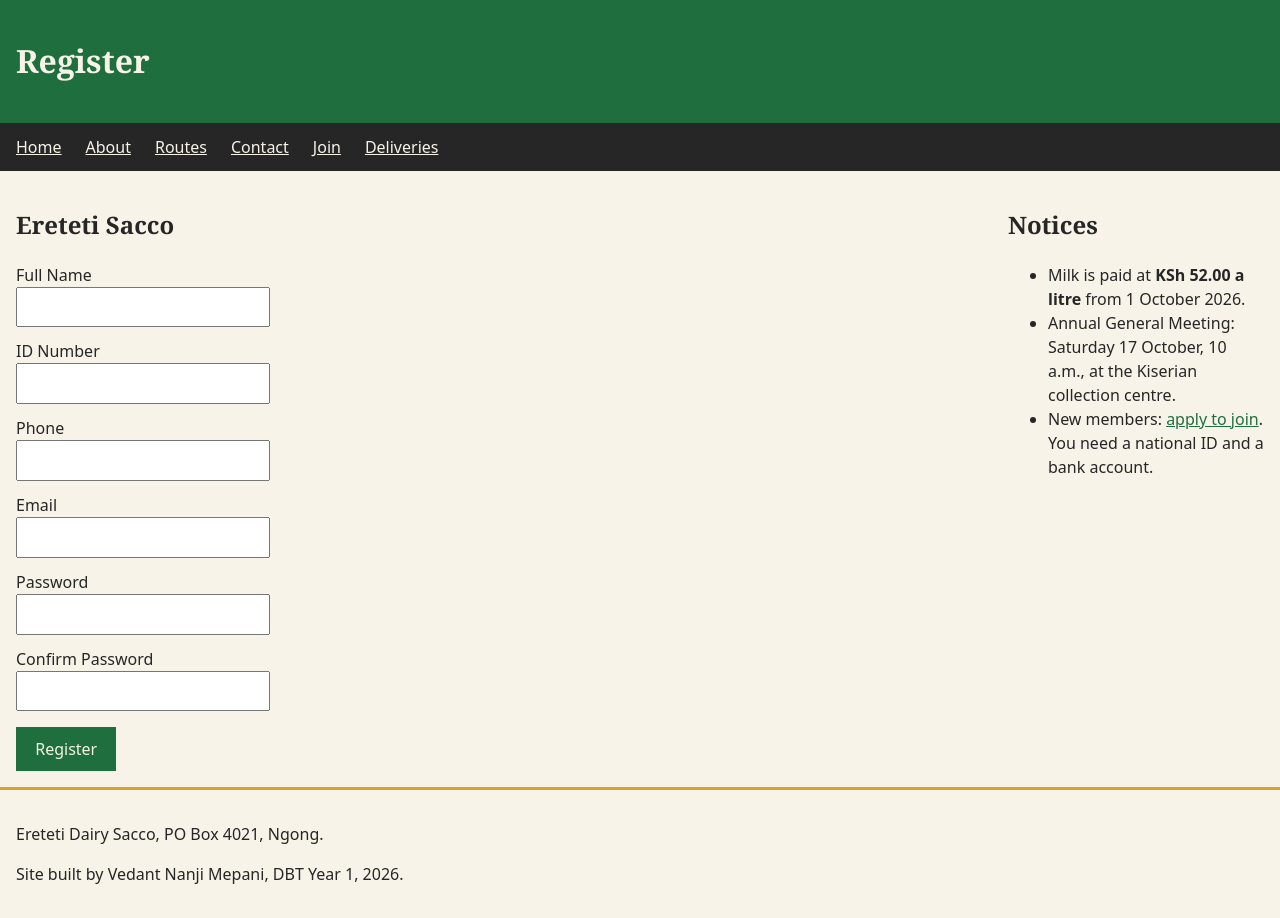
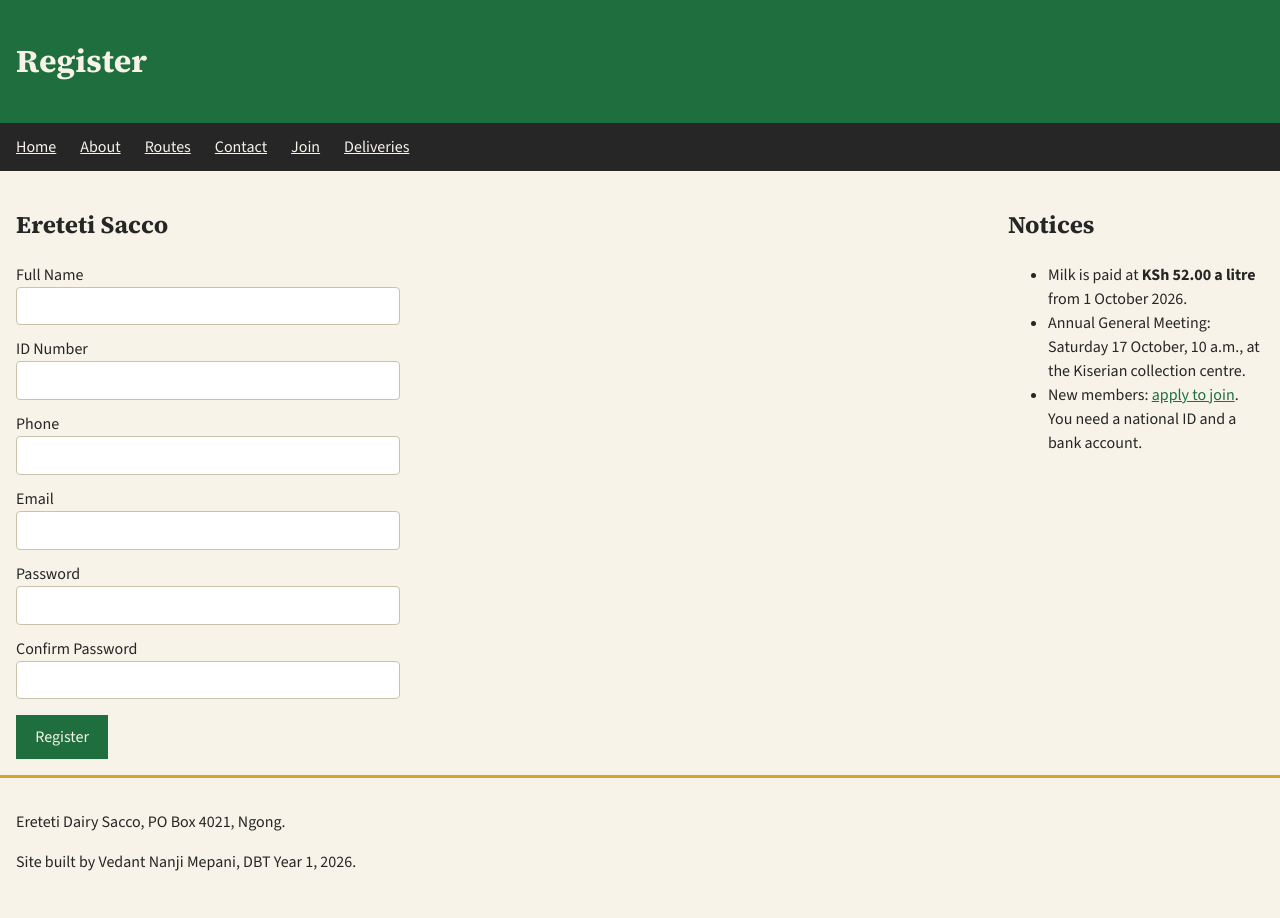
Before and after one commit to vedantmepani/ereteti-sacco, a PHP site: page /register.html in a window 1280 px wide. After the commit the page ends 871 px from the top, so only its background shows below. Run offline with PHP 8.4, Linux system fonts and the light colour scheme.

Commit message:
Fix Lab 5 issues: correct deliveries total to 20.41, unique member IDs, fix about and register pages, add Google Fonts to all pages, add hover and focus styles

```diff
--- a/contact.html
+++ b/contact.html
@@ -1,9 +1,13 @@
 <!DOCTYPE html>
-<html lang="en-US">
+<html lang="en">
 <head>
   <meta charset="utf-8">
   <meta name="viewport" content="width=device-width, initial-scale=1">
   <title>Contact us - Ereteti Dairy Sacco</title>
+  <link rel="preconnect" href="https://fonts.googleapis.com">
+  <link rel="preconnect" href="https://fonts.gstatic.com" crossorigin>
+  <link href="https://fonts.googleapis.com/css2?family=Source+Sans+3:ital,wght@0,200..900;1,200..900&display=swap" rel="stylesheet">
+  <link href="https://fonts.googleapis.com/css2?family=Source+Serif+4:ital,wght@0,200..900;1,200..900&display=swap" rel="stylesheet">
   <link rel="stylesheet" href="css/style.css">
 </head>
 <body>
--- a/css/style.css
+++ b/css/style.css
@@ -126,6 +126,30 @@ button {
   border-top: 4px solid #D8A22B;
 }
 
+a:hover {
+  text-decoration: underline;
+}
+
+nav a:hover {
+  color: #D8A22B;
+}
+
+:focus-visible {
+  outline: 3px solid #D8A22B;
+  outline-offset: 2px;
+}
+
+input, select {
+  border: 1px solid #c9c2ad;
+  border-radius: 0.25rem;
+  width: 100%;
+  max-width: 24rem;
+}
+
+button:hover {
+  background: #17592f;
+}
+
 .table-scroll {
   overflow-x: auto;
 }
--- a/register.html
+++ b/register.html
@@ -4,6 +4,10 @@
   <meta charset="utf-8">
   <meta name="viewport" content="width=device-width, initial-scale=1">
   <title>Register - Ereteti Dairy Sacco</title>
+  <link rel="preconnect" href="https://fonts.googleapis.com">
+  <link rel="preconnect" href="https://fonts.gstatic.com" crossorigin>
+  <link href="https://fonts.googleapis.com/css2?family=Source+Sans+3:ital,wght@0,200..900;1,200..900&display=swap" rel="stylesheet">
+  <link href="https://fonts.googleapis.com/css2?family=Source+Serif+4:ital,wght@0,200..900;1,200..900&display=swap" rel="stylesheet">
   <link rel="stylesheet" href="css/style.css">
 </head>
 <body>
@@ -24,24 +28,24 @@
 
   <main>
     <h2>Ereteti Sacco</h2>
-    <form>
-      <label>Full Name</label>
-      <input type="text" required><br>
+    <form action="#" method="post">
+      <label for="full-name">Full Name</label>
+      <input type="text" id="full-name" name="full-name" autocomplete="name" required><br>
 
-      <label>ID Number</label>
-      <input type="text" required><br>
+      <label for="id-number">ID Number</label>
+      <input type="text" id="id-number" name="id-number" autocomplete="off" required><br>
 
-      <label>Phone</label>
-      <input type="tel" required><br>
+      <label for="phone">Phone</label>
+      <input type="tel" id="phone" name="phone" autocomplete="tel" required><br>
 
-      <label>Email</label>
-      <input type="email" required><br>
+      <label for="email">Email</label>
+      <input type="email" id="email" name="email" autocomplete="email" required><br>
 
-      <label>Password</label>
-      <input type="password" required><br>
+      <label for="password">Password</label>
+      <input type="password" id="password" name="password" autocomplete="new-password" required><br>
 
-      <label>Confirm Password</label>
-      <input type="password" required><br>
+      <label for="confirm-password">Confirm Password</label>
+      <input type="password" id="confirm-password" name="confirm-password" autocomplete="new-password" required><br>
 
       <button type="submit">Register</button>
     </form>
--- a/routes.html
+++ b/routes.html
@@ -4,6 +4,10 @@
   <meta charset="utf-8">
   <meta name="viewport" content="width=device-width, initial-scale=1">
   <title>Routes - Ereteti Dairy Sacco</title>
+  <link rel="preconnect" href="https://fonts.googleapis.com">
+  <link rel="preconnect" href="https://fonts.gstatic.com" crossorigin>
+  <link href="https://fonts.googleapis.com/css2?family=Source+Sans+3:ital,wght@0,200..900;1,200..900&display=swap" rel="stylesheet">
+  <link href="https://fonts.googleapis.com/css2?family=Source+Serif+4:ital,wght@0,200..900;1,200..900&display=swap" rel="stylesheet">
   <link rel="stylesheet" href="css/style.css">
 </head>
 <body>
```
Also changed, not shown: about.html (+10 -4 lines), deliveries.html (+12 -8 lines).
